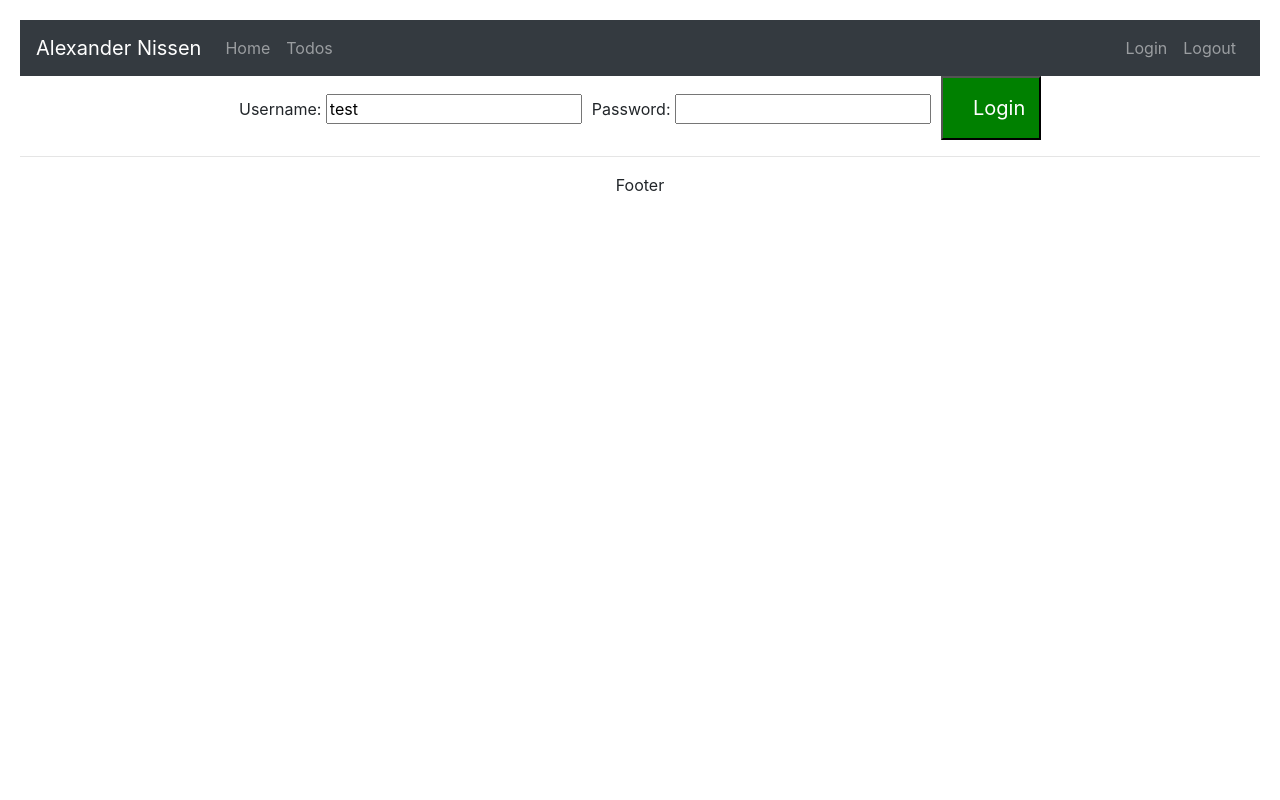
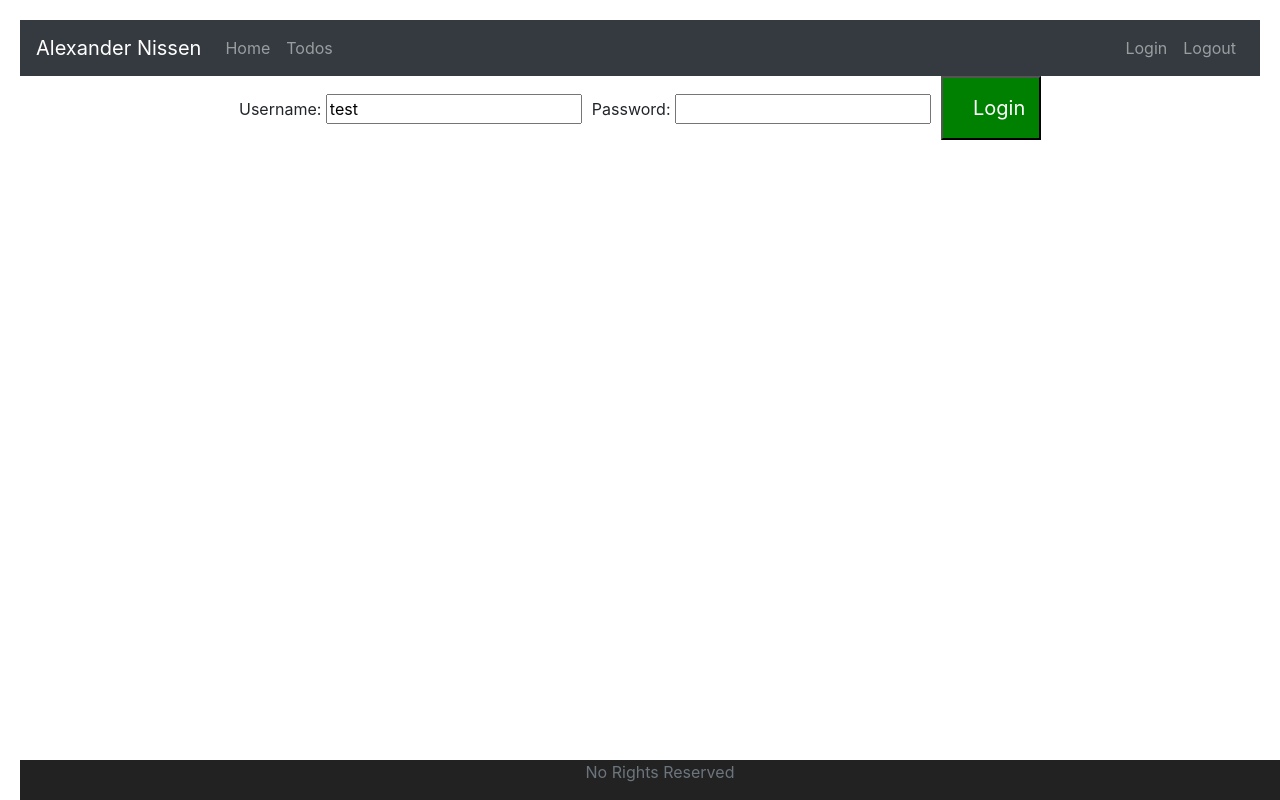
Before and after one commit to AlexanderNissen/todo-app-full-stack, a React (Create React App) app: page / in a window 1280 px wide. Built offline with nearby package versions, Linux system fonts and the light colour scheme.

Commit message:
S4S14 - Enhance footer, add LogoutComponent

```diff
--- a/src/App.css
+++ b/src/App.css
@@ -1,3 +1,12 @@
+
+.footer {
+  position: absolute;
+  bottom: 0;
+  width: 100%;
+  height: 40px;
+  background-color: #222222;
+}
+
 .App {
   text-align: center;
 }
--- a/src/components/todo/FooterComponent.jsx
+++ b/src/components/todo/FooterComponent.jsx
@@ -3,9 +3,9 @@ import { Component } from "react";
 class FooterComponent extends Component {
   render() {
     return(
-      <div>
-        <hr/> Footer
-      </div>
+      <footer className="footer">
+        <span className="text-muted">No Rights Reserved</span>
+      </footer>
     );
   }
 }
--- /dev/null
+++ b/src/components/todo/LogoutComponent.jsx
@@ -0,0 +1,16 @@
+import { Component } from "react";
+
+class LogoutComponent extends Component {
+  render() {
+    return(
+      <div>
+        <h1>You are logged out.</h1>
+        <div className="container">
+          Thank you for using our application.
+        </div>
+      </div>
+    );
+  }
+}
+
+export default LogoutComponent;
--- a/src/components/todo/TodoApp.jsx
+++ b/src/components/todo/TodoApp.jsx
@@ -5,6 +5,7 @@ import WelcomeComponent from './WelcomeComponent.jsx';
 import ListTodosComponent from './ListTodosComponent.jsx';
 import HeaderComponent from './HeaderComponent.jsx'
 import FooterComponent from './FooterComponent.jsx'
+import LogoutComponent from './LogoutComponent.jsx'
 import withParams from './WithParams.jsx';
 import withNavigation from './WithNavigation.jsx';
 import {BrowserRouter as Router, Routes, Route} from 'react-router-dom';
@@ -23,6 +24,7 @@ class TodoApp extends Component {
                 <Route path="/login" element={<LoginComponentWithNavigation/>}/>
                 <Route path="/welcome/:name" element={<WelcomeComponentWithParams/>}/>
                 <Route path="/todos" element={<ListTodosComponent/>}/>
+                <Route path="/logout" element={<LogoutComponent/>}/>
                 <Route path="*" element={<ErrorComponent/>}/>
             </Routes>
           <FooterComponent/>
```
